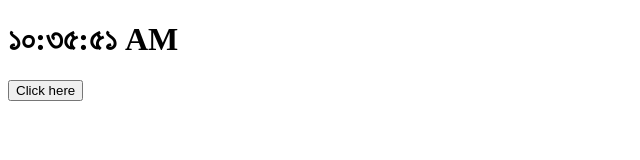
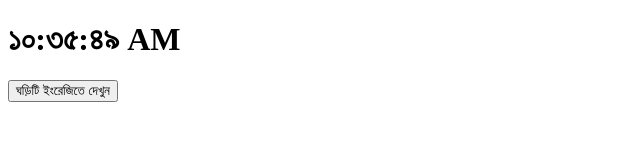
Before and after one commit to Ehsan-ul/clock, a React (Create React App) app: page / in a window 1280 px wide. Shown: the top 160 px of the page, without its empty margins (0-640 px from the left). Built offline with nearby package versions, Linux system fonts and the light colour scheme.

Commit message:
conditional re rendering

```diff
--- a/src/App.js
+++ b/src/App.js
@@ -1,7 +1,6 @@
 import Clock from './components/Clock';
 
 function App() {
-  console.log('app component rendered');
 
   return (
     <div>
--- a/src/components/Button.js
+++ b/src/components/Button.js
@@ -3,7 +3,7 @@ import React, { Component } from 'react';
 class Button extends Component {
   shouldComponentUpdate(nextProps) {
     const { change: currentChange, local: currentLocal } = this.props;
-    const { change: nextChange, local : nextLocal } = nextProps;
+    const { change: nextChange, local: nextLocal } = nextProps;
 
     if (currentChange === nextChange && currentLocal === nextLocal) {
       return false;
@@ -13,15 +13,18 @@ class Button extends Component {
   }
 
   render() {
-    console.log('button component rendered');
-    const { change, local } = this.props;
+    const { change, local, show, enable } = this.props;
+    // if (!enable) return null;  // ei return kaj korle nicer return ta kaj korbe na r
 
     return (
-      <div>
+      <>
         <button type='button' onClick={() => change(local)}>
-          Click here
+          {local === 'bn-BD'
+            ? 'Change Clock to Bengali'
+            : 'ঘড়িটি ইংরেজিতে দেখুন'}
         </button>
-      </div>
+        {show && <p>This is a text.</p>}
+      </>
     );
   }
 }
--- a/src/components/Clock.js
+++ b/src/components/Clock.js
@@ -28,7 +28,6 @@ class Clock extends Component {
   };
 
   render() {
-    console.log('clock component rendered');
     const { date, local } = this.state;
 
     return (
@@ -36,7 +35,17 @@ class Clock extends Component {
         <h1>
           <span>{date.toLocaleTimeString(local)}</span>
         </h1>
-        <Button change={this.handleClick} local='en-US'></Button>
+
+        {local === 'bn-BD' ? (
+          <Button
+            change={this.handleClick}
+            local='en-US'
+            show={false}
+            enable
+          ></Button>
+        ) : (
+          <Button change={this.handleClick} local='bn-BD' show enable={false} />
+        )}
       </div>
     );
   }
```
